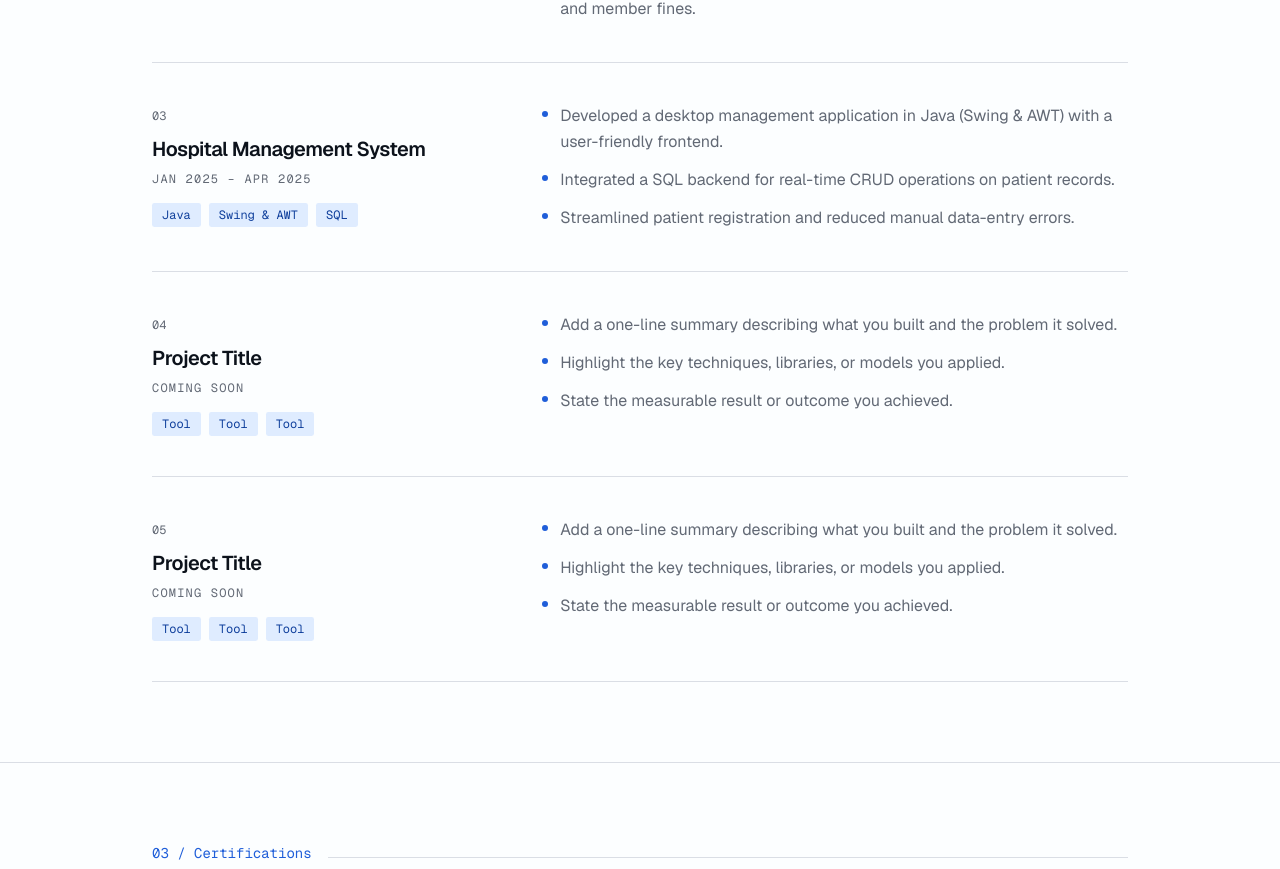
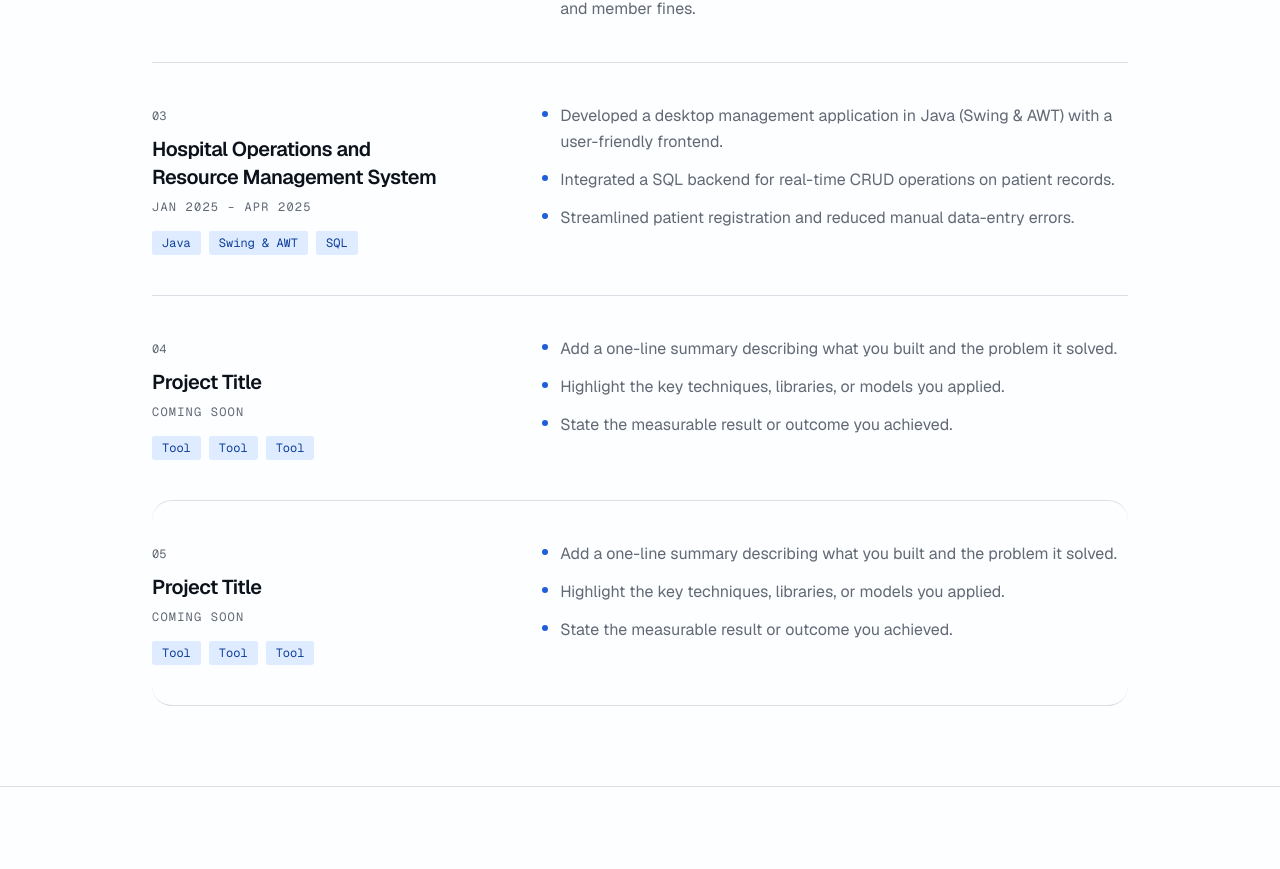
Before and after one commit to SahilNShinde/sahil-shinde-portfolio, a Next.js app: page / in a window 1280 px wide. Shown: the part 2337-3206 px from the top of the page. Built offline with nearby package versions, Linux system fonts and the light colour scheme.

Commit message:
feat: rename project title and add conditional styling for last project\n\nRenamed 'Hospital Management System' to 'Hospital Operations and Resource Management System'. Added conditional styling for the last project in the list.

```diff
--- a/components/projects-section.tsx
+++ b/components/projects-section.tsx
@@ -22,7 +22,7 @@ const projects = [
     ],
   },
   {
-    title: 'Hospital Management System',
+    title: 'Hospital Operations and Resource Management System',
     period: 'Jan 2025 – Apr 2025',
     tools: ['Java', 'Swing & AWT', 'SQL'],
     points: [
@@ -66,7 +66,7 @@ export function ProjectsSection() {
           {projects.map((project, i) => (
             <article
               key={project.title}
-              className="group grid gap-6 border-t border-border py-10 md:grid-cols-[1fr_1.6fr] last:border-b"
+              className={`group grid gap-6 border-t border-border py-10 md:grid-cols-[1fr_1.6fr] last:border-b ${i === 4 ? 'rounded-[20px]' : ''}`}
             >
               <div>
                 <span className="font-mono text-xs text-muted-foreground">
```
